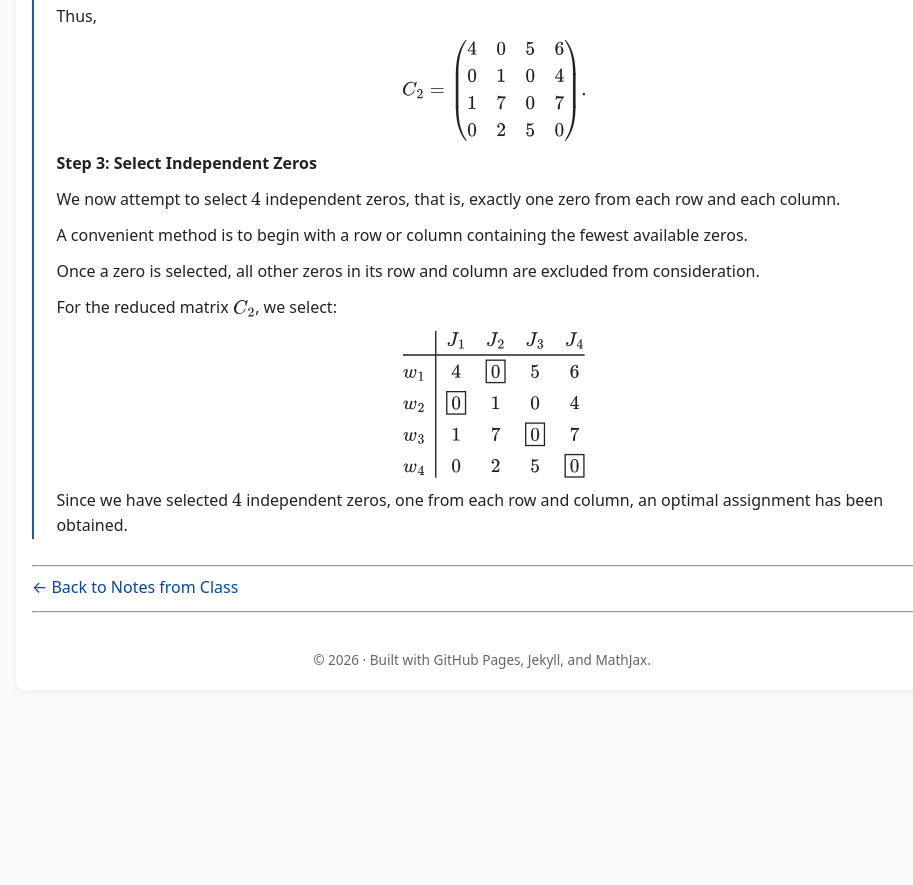
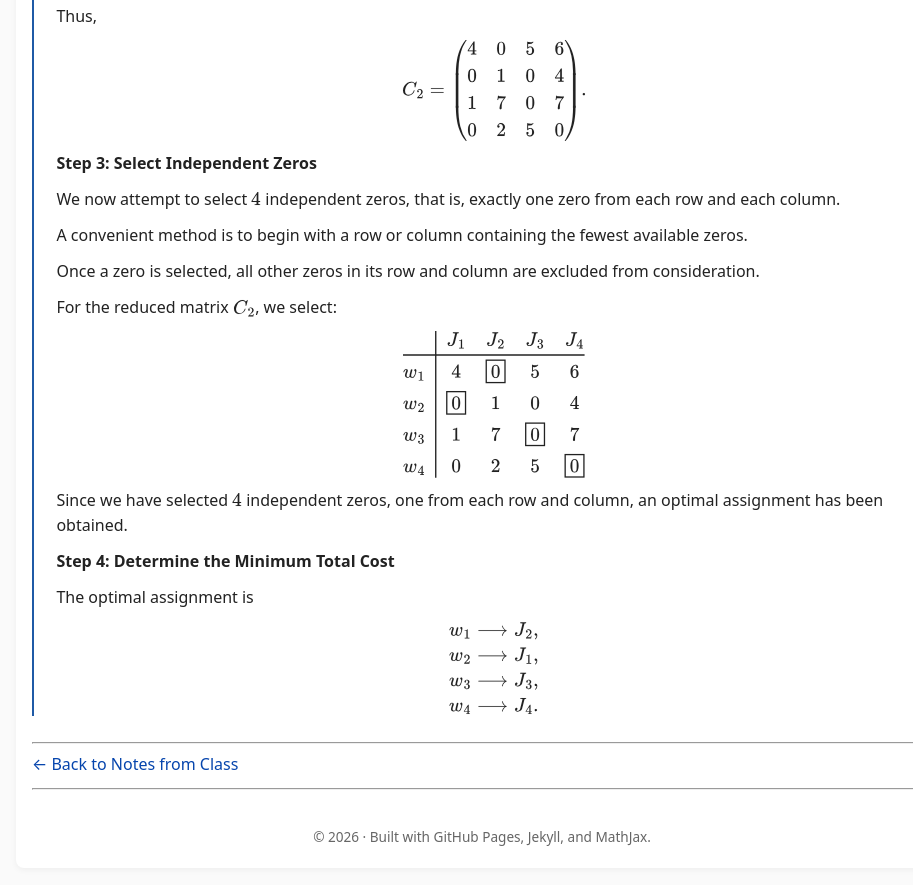
Before and after one commit to SaleemKamaludin/SaleemKamaludin.github.io, a Jekyll site: the page built from courses/math-2276/notes-from-class/supplementary-lecture-6/index.md, in a window 1280 px wide and 900 px high, scrolled down 2217 px. Shown: the top 885 px of the window, without its empty margins (158-1071 px from the left). Built offline with Jekyll 4.4.1, drawn with Linux system fonts in a browser that asks for light colours; before the commit the page ends 2939 px from its top, so only the background shows below that.

Commit message:
Add Step 4 optimal assignment to Lecture 6

```diff
--- a/courses/math-2276/notes-from-class/supplementary-lecture-6/index.md
+++ b/courses/math-2276/notes-from-class/supplementary-lecture-6/index.md
@@ -337,6 +337,31 @@ w_4 & 0 & 2 & 5 & \boxed{0}
       </div>
 </div>
 
+    <div id="example-hungarian-minimum-total-cost-step-4">
+
+      <p>
+        <strong>Step 4: Determine the Minimum Total Cost</strong>
+      </p>
+
+      <p>
+        The optimal assignment is
+      </p>
+
+      <div class="display-math">
+
+\[
+\begin{aligned}
+w_1 &\longrightarrow J_2,\\
+w_2 &\longrightarrow J_1,\\
+w_3 &\longrightarrow J_3,\\
+w_4 &\longrightarrow J_4.
+\end{aligned}
+\]
+
+      </div>
+
+    </div>
+
   </div>
 
 </div>
```
